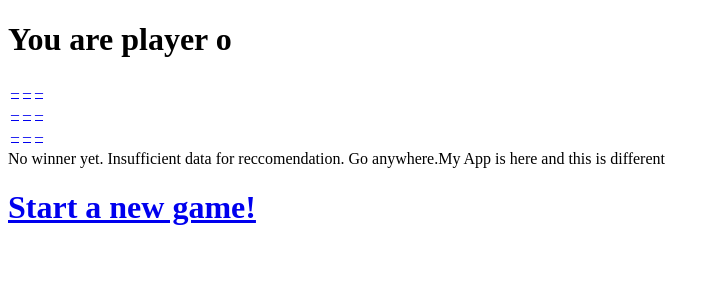
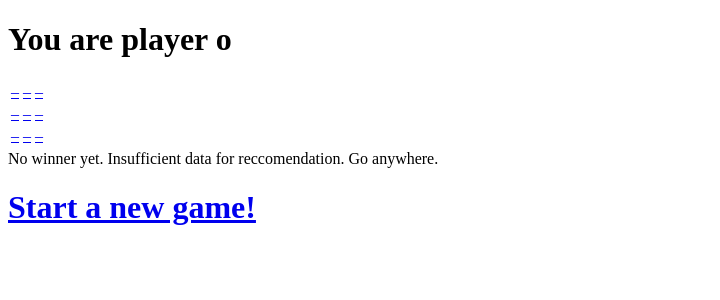
Before and after one commit to labsquid/A4850-Lab01, a PHP site: page /index.php in a window 1280 px wide. Shown: the top 300 px of the page, without its empty margins (0-720 px from the left). Run offline with PHP 8.4, Linux system fonts and the light colour scheme.

Commit message:
Minor fix
Removed weird echo

```diff
--- a/index.php
+++ b/index.php
@@ -27,7 +27,6 @@
             echo $game->pick_move($player);
         }
 
-        echo 'My App is here and this is different';
         ?>
         <h1><a href="?board=---------&player=o">Start a new game!</a></h1>
     </body>
```
